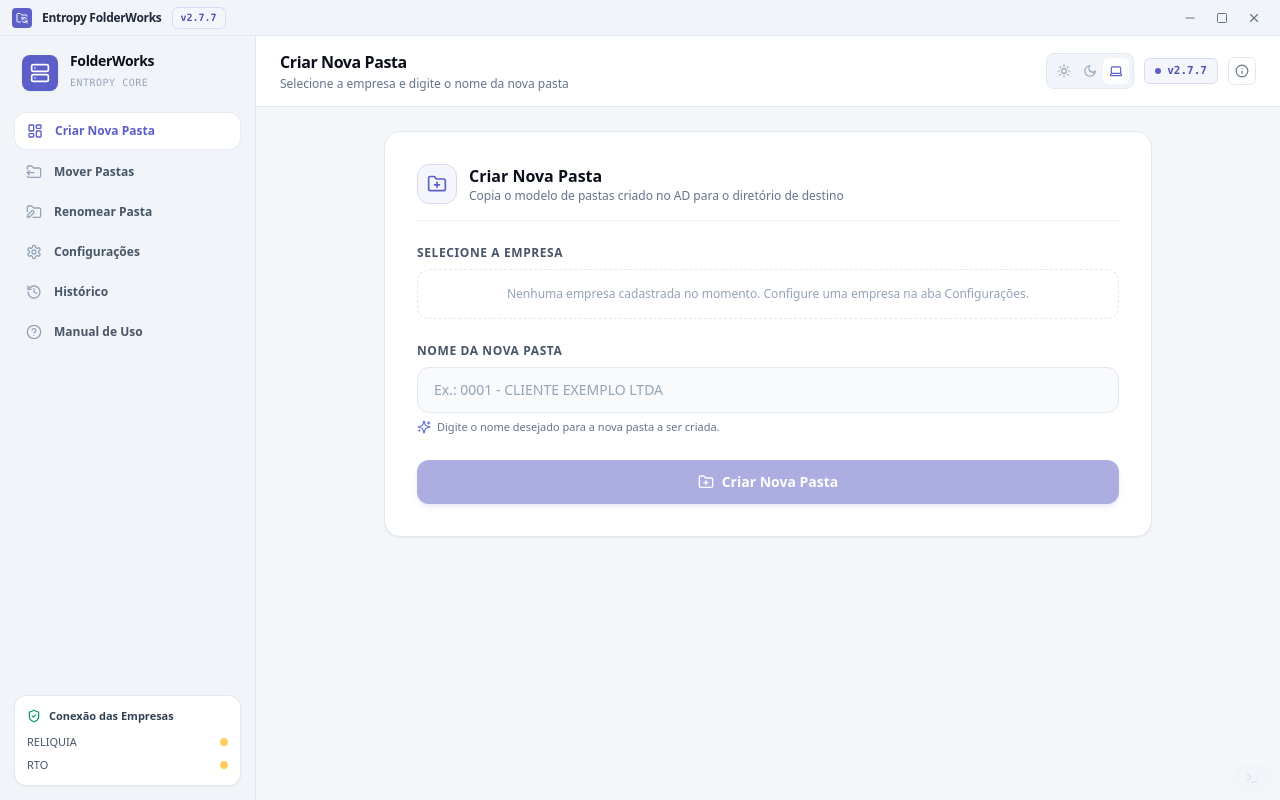
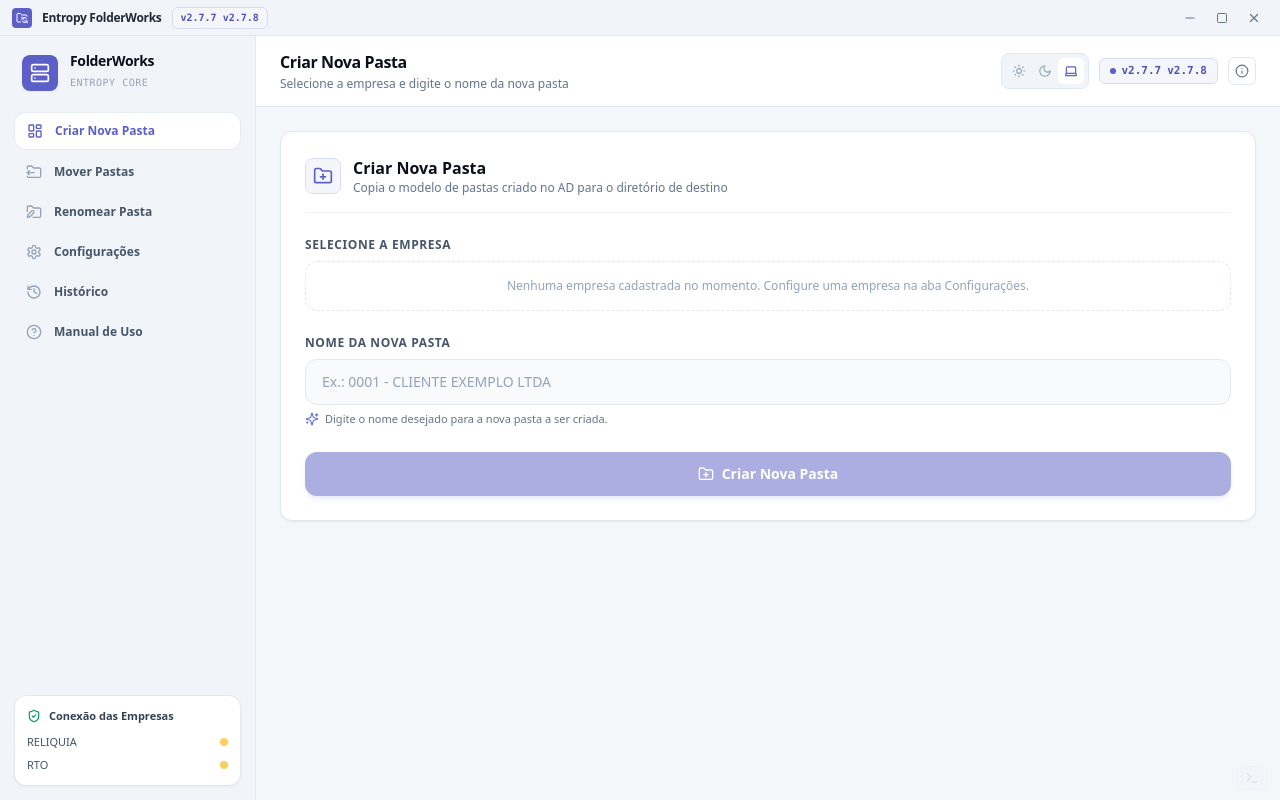
Before and after one commit to aabdalaa/FolderWorks, a React (Vite) app: page / in a window 1280 px wide. Built offline with nearby package versions, Linux system fonts and the light colour scheme.

Commit message:
fix: standardize screen containers and card widths to max-w-7xl (v2.7.8)

```diff
--- a/package.json
+++ b/package.json
@@ -1,6 +1,6 @@
 {
   "name": "folderworks",
-  "version": "2.7.7",
+  "version": "2.7.8",
   "productName": "FolderWorks",
   "description": "FolderWorks - Suíte de Automação de Criador de Pastas (ENTROPY)",
   "main": "dist-electron/main.js",
--- a/src/components/about/AboutView.tsx
+++ b/src/components/about/AboutView.tsx
@@ -86,6 +86,7 @@ export const AboutView: React.FC<AboutViewProps> = ({ onBack }) => {
           <div className="text-right">
             <span className="text-[11px] font-mono font-bold text-teams-700 dark:text-teams-300 bg-teams-50 dark:bg-teams-950 px-3 py-1 rounded-lg border border-teams-200 dark:border-teams-800">
               v2.7.7 Oficial
+              v2.7.8 Oficial
             </span>
           </div>
         </div>
@@ -189,6 +190,7 @@ export const AboutView: React.FC<AboutViewProps> = ({ onBack }) => {
           <div className="space-y-1">
             <span className="text-[11px] text-slate-400">Versão da Build</span>
             <p className="font-mono font-bold text-slate-800 dark:text-slate-200">v2.7.7</p>
+            <p className="font-mono font-bold text-slate-800 dark:text-slate-200">v2.7.8</p>
           </div>
           <div className="space-y-1">
             <span className="text-[11px] text-slate-400">Distribuição</span>
--- a/src/components/dashboard/FolderCreationView.tsx
+++ b/src/components/dashboard/FolderCreationView.tsx
@@ -61,12 +61,12 @@ export const FolderCreationView: React.FC<FolderCreationViewProps> = ({ onCreate
   };
 
   return (
-    <div className="max-w-3xl mx-auto space-y-6 text-slate-800 dark:text-slate-100 transition-colors select-none">
+    <div className="space-y-6 max-w-7xl mx-auto text-slate-800 dark:text-slate-100 transition-colors select-none">
       {/* Card Principal de Criação */}
-      <div className="bg-white dark:bg-neutral-800 rounded-2xl border border-slate-200 dark:border-neutral-700 p-8 shadow-sm relative overflow-hidden">
+      <div className="bg-white dark:bg-neutral-800 rounded-xl border border-slate-200 dark:border-neutral-700 p-6 shadow-sm relative overflow-hidden">
         <div className="flex items-center justify-between mb-6 pb-4 border-b border-slate-100 dark:border-neutral-700/60">
           <div className="flex items-center gap-3">
-            <div className="w-10 h-10 rounded-xl bg-teams-50 dark:bg-teams-950/60 border border-teams-200 dark:border-teams-800 flex items-center justify-center text-teams-600 dark:text-teams-400">
+            <div className="w-9 h-9 rounded-lg bg-teams-50 dark:bg-teams-950/60 border border-teams-200 dark:border-teams-800 flex items-center justify-center text-teams-600 dark:text-teams-400">
               <FolderPlus className="w-5 h-5" />
             </div>
             <div>
--- a/src/components/history/HistoryView.tsx
+++ b/src/components/history/HistoryView.tsx
@@ -14,7 +14,7 @@ export const HistoryView: React.FC = () => {
   };
 
   return (
-    <div className="space-y-6 max-w-6xl mx-auto">
+    <div className="space-y-6 max-w-7xl mx-auto">
       <div className="bg-slate-900/90 rounded-2xl border border-slate-800/80 p-6 shadow-xl">
         <div className="flex items-center justify-between mb-6">
           <div className="flex items-center gap-2.5">
--- a/src/components/layout/Header.tsx
+++ b/src/components/layout/Header.tsx
@@ -68,6 +68,7 @@ export const Header: React.FC<HeaderProps> = ({
         <div className="flex items-center gap-1.5 px-2.5 py-1 rounded-md bg-teams-50 dark:bg-teams-950 border border-teams-200 dark:border-teams-800 text-[11px] text-teams-700 dark:text-teams-300 font-mono font-bold">
           <span className="w-1.5 h-1.5 rounded-full bg-teams-600 dark:bg-teams-400" />
           <span>v2.7.7</span>
+          <span>v2.7.8</span>
         </div>
 
         {/* Botão de Informações / Sobre o Desenvolvedor (i) */}
--- a/src/components/layout/TitleBar.tsx
+++ b/src/components/layout/TitleBar.tsx
@@ -15,6 +15,7 @@ export const TitleBar: React.FC<TitleBarProps> = ({ isLocked = false }) => {
         <span className="font-bold text-xs tracking-tight text-slate-800 dark:text-white">Entropy FolderWorks</span>
         <span className="text-[10px] px-2 py-0.5 rounded-md bg-teams-50 dark:bg-teams-950 text-teams-700 dark:text-teams-300 border border-teams-200 dark:border-teams-800 font-mono font-bold">
           v2.7.7
+          v2.7.8
         </span>
       </div>
 
--- a/src/components/manual/UserGuideView.tsx
+++ b/src/components/manual/UserGuideView.tsx
@@ -17,7 +17,7 @@ import {
 
 export const UserGuideView: React.FC = () => {
   return (
-    <div className="space-y-6 max-w-5xl mx-auto text-xs text-slate-700 dark:text-slate-300 select-none pb-10">
+    <div className="space-y-6 max-w-7xl mx-auto text-xs text-slate-700 dark:text-slate-300 select-none pb-10">
       {/* Header do Manual */}
       <div className="bg-white dark:bg-neutral-900 rounded-2xl border border-slate-200 dark:border-neutral-800 p-6 shadow-sm flex items-center justify-between">
         <div className="flex items-center gap-3.5">
@@ -311,13 +311,24 @@ export const UserGuideView: React.FC = () => {
           </p>
 
           <div className="relative border-l-2 border-slate-200 dark:border-neutral-800 ml-3.5 pl-6 space-y-6 pt-2">
-            {/* v2.7.7 */}
+            {/* v2.7.8 */}
             <div className="relative">
               <div className="absolute -left-[31px] top-0.5 w-3.5 h-3.5 rounded-full bg-teams-600 border-2 border-white dark:border-neutral-900" />
               <div className="flex items-center gap-2">
                 <span className="font-mono font-bold text-xs text-teams-600 dark:text-teams-400">v2.7.7</span>
+                <span className="font-mono font-bold text-xs text-teams-600 dark:text-teams-400">v2.7.8</span>
                 <span className="text-[10px] px-2 py-0.5 rounded-full bg-emerald-50 dark:bg-emerald-950 text-emerald-600 dark:text-emerald-400 font-semibold">Atual</span>
               </div>
+              <h5 className="font-semibold text-slate-900 dark:text-white mt-1">Padronização Global de Larguras e Dimensões de Layout</h5>
+              <p className="text-slate-500 dark:text-slate-400 text-[11px] mt-0.5 leading-relaxed">
+                Uniformização da largura de todas as telas e caixas principais para o padrão max-w-7xl, alinhando a tela de criação com as de transferência e renomeação. Harmonização de cantos e espaçamentos dos cards.
+              </p>
+            </div>
+
+            {/* v2.7.7 */}
+            <div className="relative">
+              <div className="absolute -left-[31px] top-0.5 w-3.5 h-3.5 rounded-full bg-slate-300 dark:bg-neutral-700 border-2 border-white dark:border-neutral-900" />
+              <span className="font-mono font-bold text-xs text-slate-700 dark:text-slate-300">v2.7.7</span>
               <h5 className="font-semibold text-slate-900 dark:text-white mt-1">Limpeza Completa de Duplicações Visuais e Refinamento de UI</h5>
               <p className="text-slate-500 dark:text-slate-400 text-[11px] mt-0.5 leading-relaxed">
                 Correção de duplicações no menu lateral, cabeçalho de versões, título de criação e seções do manual. Interface 100% limpa, consistente e polida.
--- a/src/components/settings/SettingsView.tsx
+++ b/src/components/settings/SettingsView.tsx
@@ -289,7 +289,7 @@ export const SettingsView: React.FC<SettingsViewProps> = ({
   const currentShortcuts: ShortcutItem[] = activeComp.presetDestinations || [];
 
   return (
-    <div className="space-y-5 max-w-5xl mx-auto pb-10 select-none">
+    <div className="space-y-5 max-w-7xl mx-auto pb-10 select-none">
       {/* 1. Header & TI Status Banner */}
       <div
         className={`p-4 rounded-xl border transition-all ${
```
Also changed, not shown: 3 other files (tests, documents, lock files or other folders).
